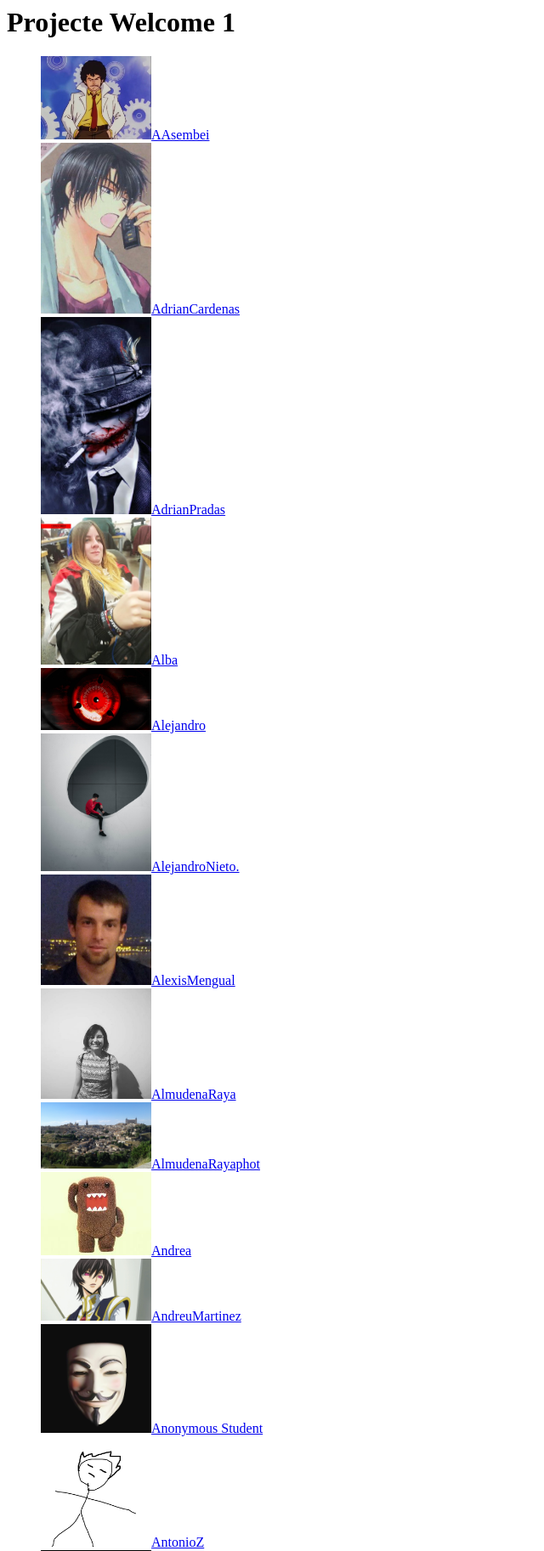
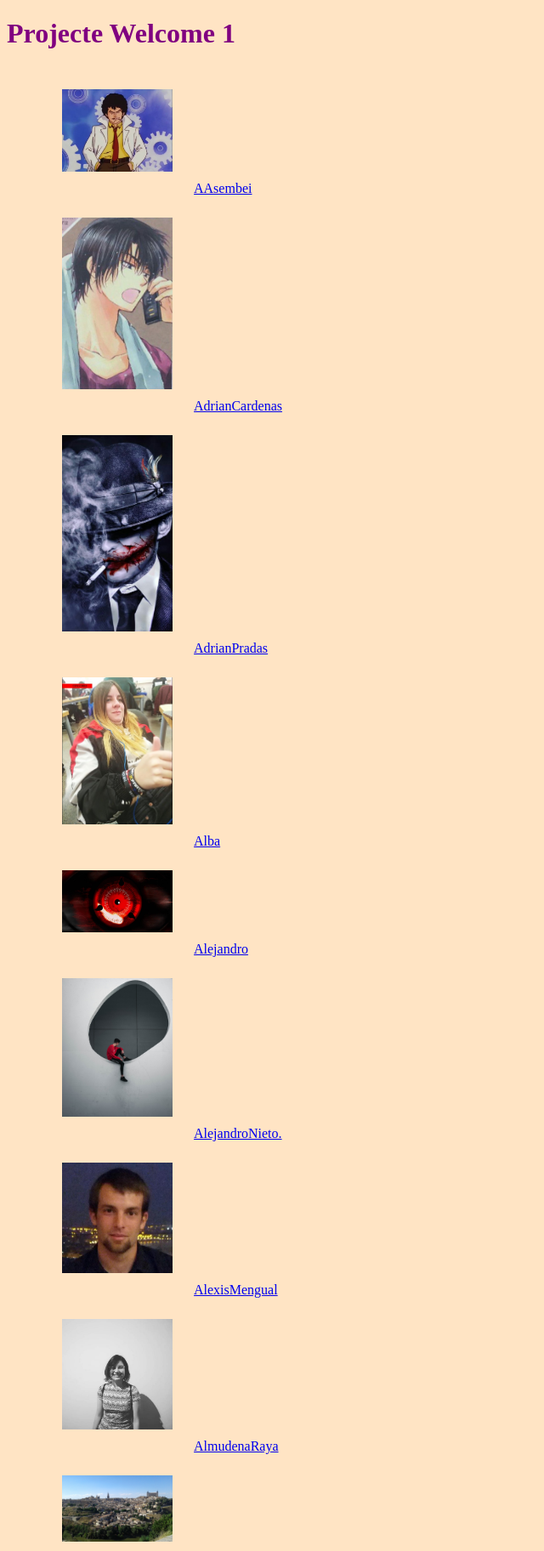
Before and after one commit to AWS2/welcome, a PHP site: page / in a window 1280 px wide. Shown: the top 1825 px of the page at 85% size, without its empty margins (0-640 px from the left). Run offline with PHP 8.4, Linux system fonts and the light colour scheme.

Commit message:
Css on images

```diff
--- /dev/null
+++ b/index.css
@@ -0,0 +1,8 @@
+body {
+  color: purple;
+  background-color: bisque;
+}
+
+img {
+  margin: 25px;
+}
--- a/index.php
+++ b/index.php
@@ -1,4 +1,13 @@
-
+<!DOCTYPE html>
+<html lang="en">
+<head>
+	<meta charset="UTF-8">
+	<meta http-equiv="X-UA-Compatible" content="IE=edge">
+	<meta name="viewport" content="width=device-width, initial-scale=1.0">
+	<title>Document</title>
+	<link href="index.css"
+      rel="stylesheet" type="text/css">
+</head>
 <body>
 	<h1>Projecte Welcome 1</h1>
 	<ul>
@@ -12,8 +21,6 @@
 				echo "<a href='profile/$name.html'>";
 				echo "<img src='img/$img' width='130'>";
 				echo $name."</a>";
-
-
 				echo "<div></div>";
 				;
 			}
@@ -22,3 +29,4 @@
 	?>
 
 </body>
+</html>
```
